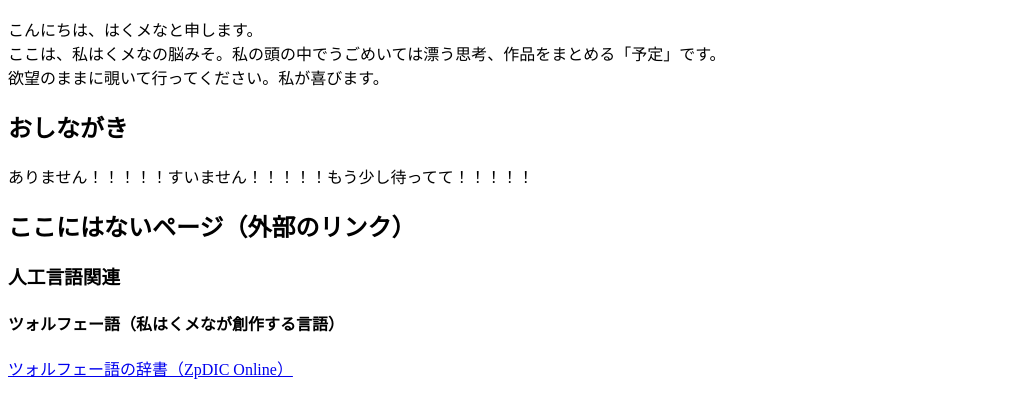
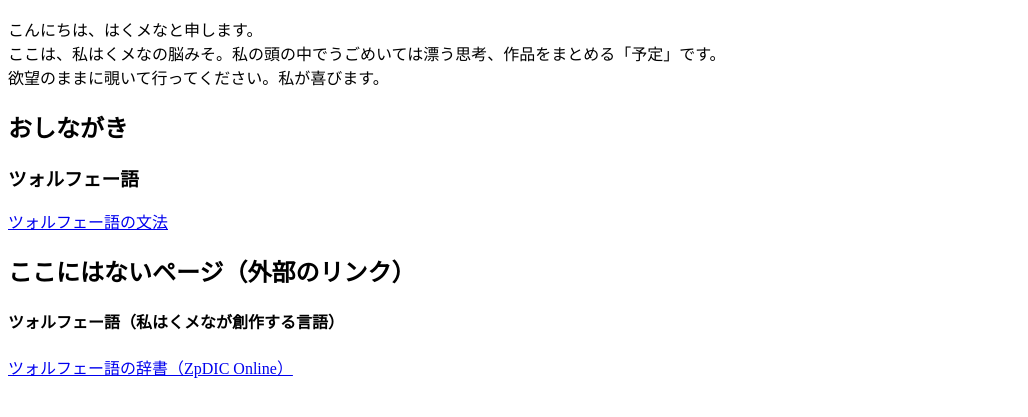
Before and after one commit to HAKUxNA/HAKUxNA.github.io, a plain HTML site: page index.html in a window 1280 px wide. Shown: the part 159-576 px from the top of the page, without its empty margins (0-1028 px from the left). Drawn offline with Linux system fonts and the light colour scheme.

Commit message:
Update index.html

```diff
--- a/index.html
+++ b/index.html
@@ -20,13 +20,13 @@
 
         <h2>おしながき</h2>
 
-        <p>
-        ありません！！！！！すいません！！！！！もう少し待ってて！！！！！
-        </p>
+            <h3>ツォルフェー語</h3>
+
+            <p>
+            <a href = "https://hakuxna.github.io/Fol_xolfe/grammar">ツォルフェー語の文法</a>
+            </p>
 
         <h2>ここにはないページ（外部のリンク）</h2>
-
-            <h3>人工言語関連</h3>
 
                 <h4>ツォルフェー語（私はくメなが創作する言語）</h4>
                 <a href = "https://zpdic.ziphil.com/dictionary/Fol_xolfe">ツォルフェー語の辞書（ZpDIC Online）</a>
```
